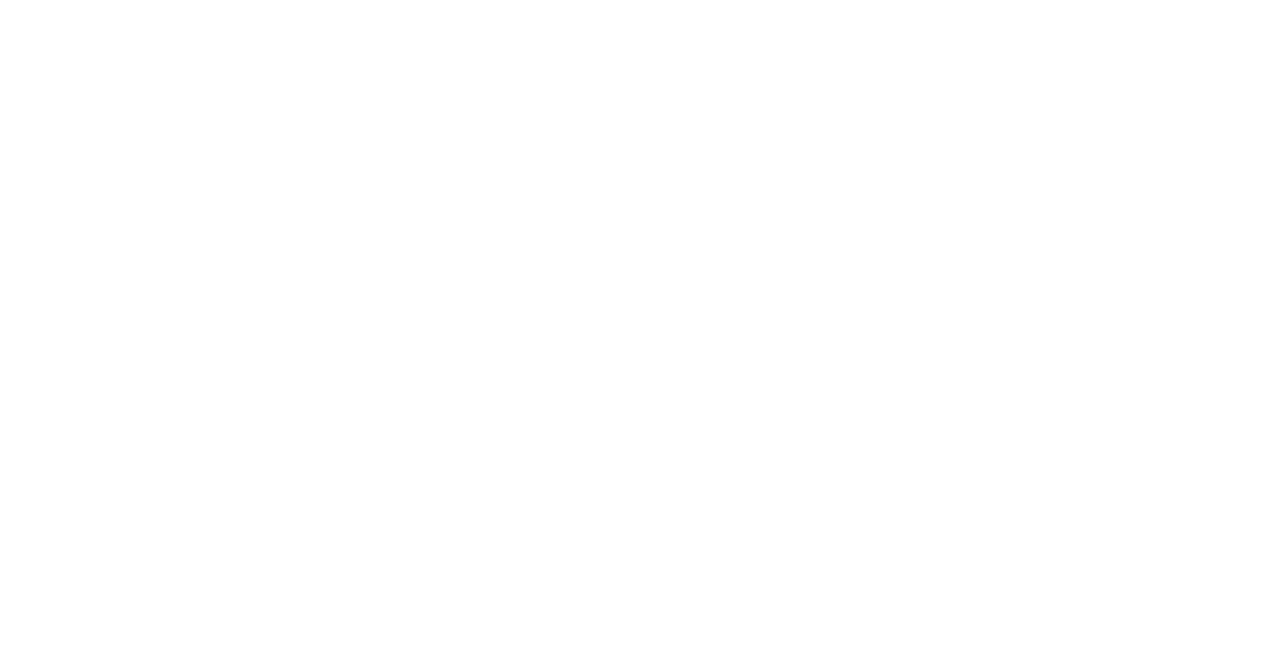
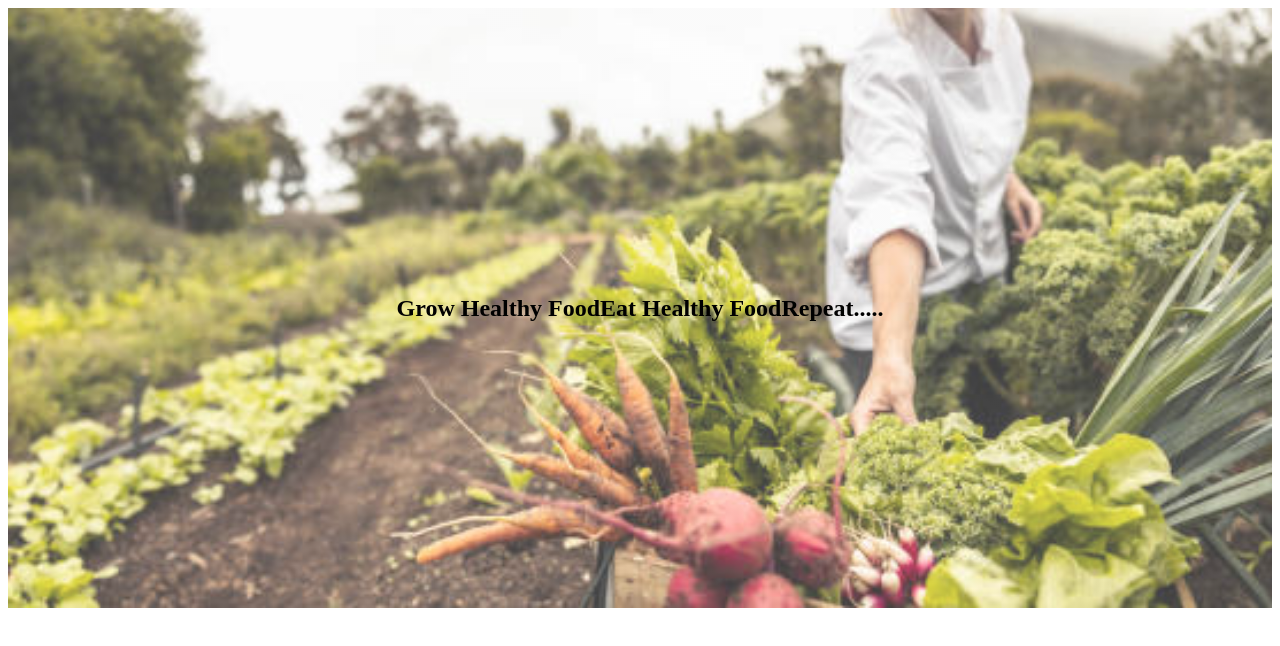
Before and after one commit to Qlove662/Bootstrap, a plain HTML site: page Project 01/index.html in a window 1280 px wide. Drawn offline with Linux system fonts and the light colour scheme.

Commit message:
add background image to homepage

```diff
--- a/Project 01/Styles/styles.css
+++ b/Project 01/Styles/styles.css
@@ -0,0 +1,12 @@
+/* Main area > header banner */
+.main-banner {
+    height: 600px;
+    background-image: linear-gradient(rgba(255, 255, 255, 0.25),
+            rgba(255, 255, 255, 0.25)),
+    url("../Images/Vegetable-garden01.jpg");
+    background-repeat: no-repeat;
+    background-size: cover;
+    display: flex;
+    justify-content: center;
+    align-items: center;
+}
--- a/Project 01/index.html
+++ b/Project 01/index.html
@@ -4,8 +4,19 @@
     <meta charset="UTF-8">
     <meta name="viewport" content="width=device-width, initial-scale=1.0">
     <title>Veeta's Eatible Garden</title>
+    <link rel="preconnect" href="https://fonts.googleapis.com">
+    <link rel="preconnect" href="https://fonts.gstatic.com" crossorigin>
+    <link href="https://fonts.googleapis.com/css2?family=Dancing+Script:wght@400..700&display=swap" rel="stylesheet">
+    <link rel="stylesheet" href="./Styles/styles.css">
 </head>
 <body>
+    <header>
+        <section class="container-fluid main-banner">
+            <h1 class="main-banner-title">Grow Healthy Food</h1>
+            <h1 class="main-banner-title">Eat Healthy Food</h1>
+            <h1 class="main-banner-title">Repeat.....</h1>
+        </section>
+    </header>
 
 </body>
 </html>
```
Also changed, not shown: Project 01/Images/Vegetable-garden01.jpg (renamed from Project 01/Images/Vegetable-garden.jpg).
